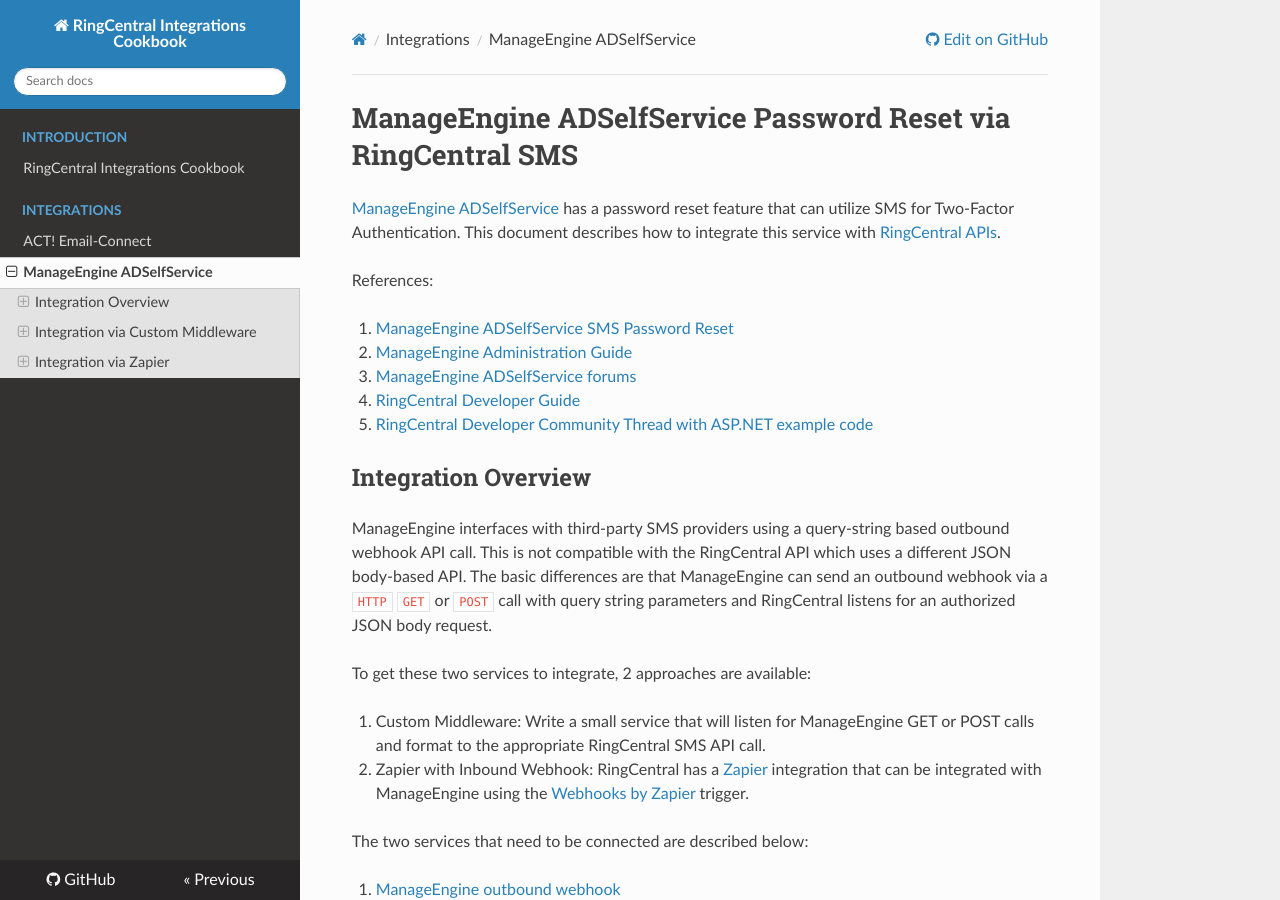
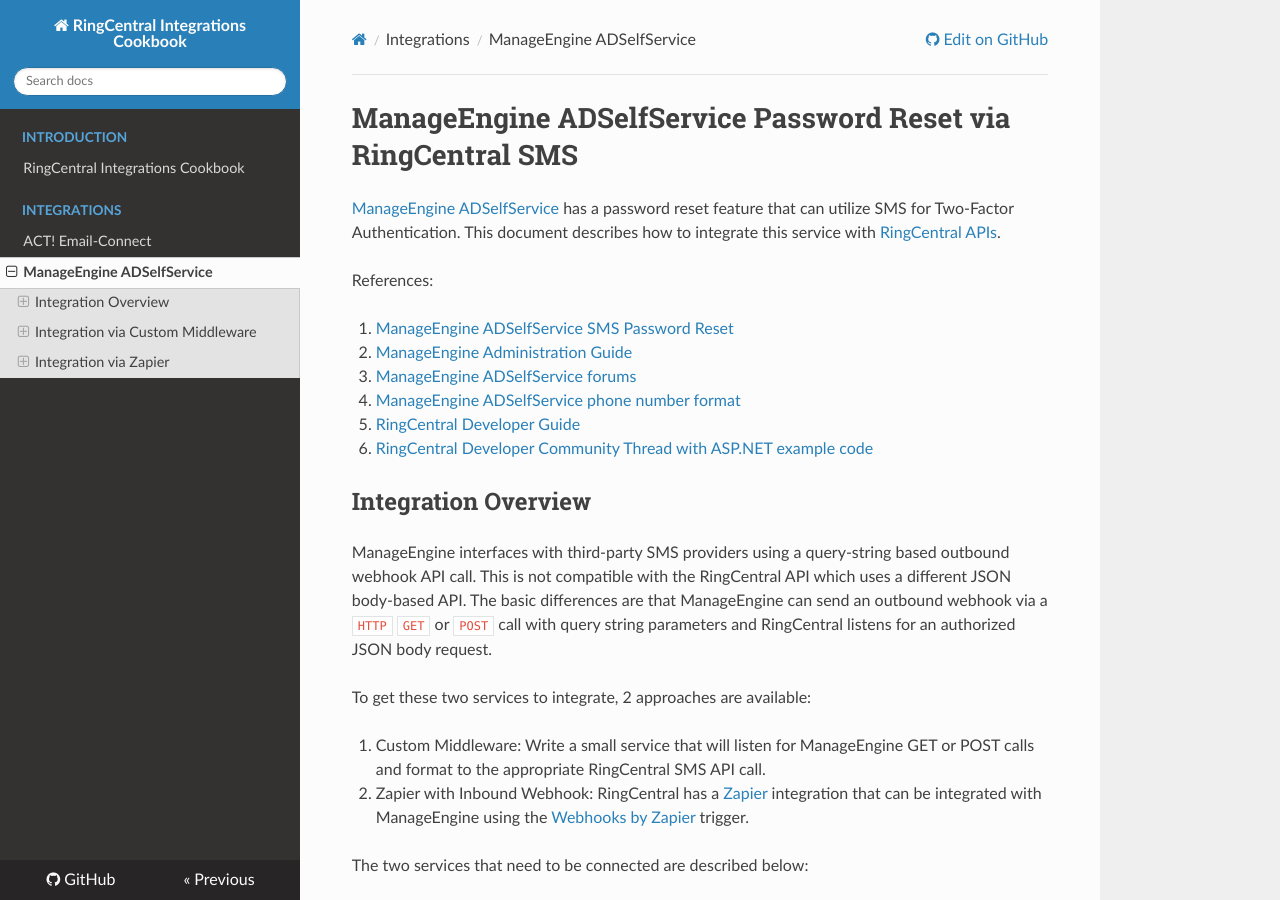
Before and after one commit to grokify/ringcentral-content, an MkDocs documentation site: the page built from docs/integrations/manageengine/self_service_password_sms.md, in a window 1280 px wide and 900 px high. Built offline with MkDocs 1.6.1, drawn with Linux system fonts in a browser that asks for light colours; nearby versions of some CDN libraries; old or Windows-style settings are respelled for this version of MkDocs.

Commit message:
add link to manageengine

```diff
--- a/docs/integrations/manageengine/self_service_password_sms.md
+++ b/docs/integrations/manageengine/self_service_password_sms.md
@@ -7,6 +7,7 @@ References:
 1. [ManageEngine ADSelfService SMS Password Reset](https://www.manageengine.com/products/self-service-password/sms-email-user-id-authentication.html)
 1. [ManageEngine Administration Guide](https://www.manageengine.com/products/self-service-password/help/admin-guide/Admin/server-settings/sms-server-settings.html)
 1. [ManageEngine ADSelfService forums](https://forums.manageengine.com/adselfservice-plus)
+1. [ManageEngine ADSelfService phone number format](https://forums.manageengine.com/topic/custom-sms-provider-mobile-number-macro-format)
 1. [RingCentral Developer Guide](https://developer.ringcentral.com/api-docs/latest/index.html#!#RefSMSMessages.html)
 1. [RingCentral Developer Community Thread with ASP.NET example code](https://devcommunity.ringcentral.com/ringcentraldev/topics/is-authorization-always-needed-for-sending-sms-messages)
 
```
